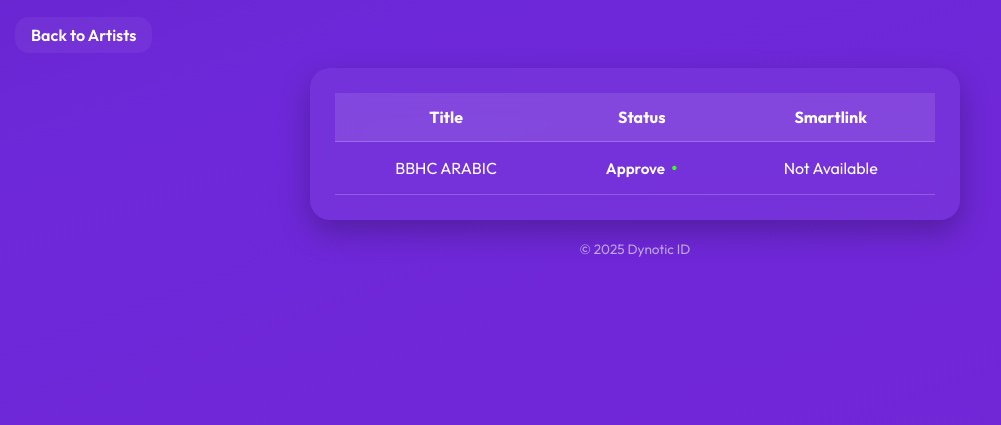
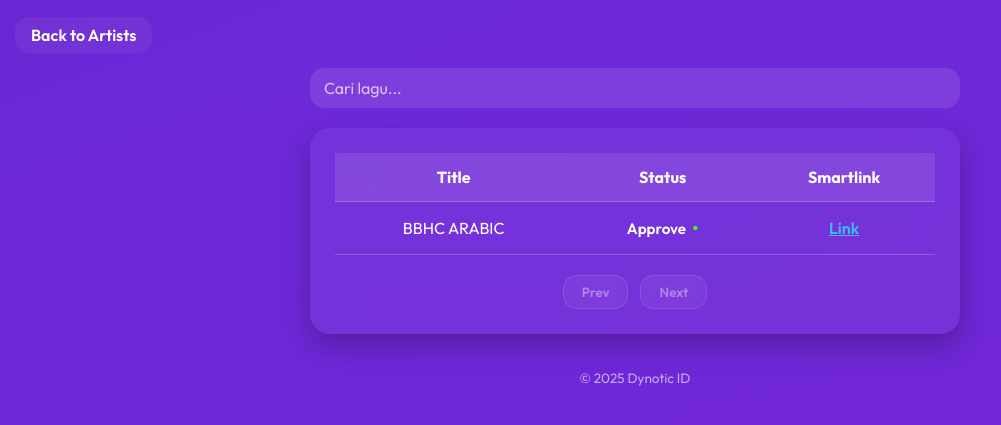
Before and after one commit to dynoticid/ganzlink, a plain HTML site: page index.html in a window 1280 px wide. Shown: the part 87-512 px from the top of the page, without its empty margins (5-1006 px from the left). Drawn offline with Linux system fonts and the light colour scheme.

Commit message:
index.html

```diff
--- a/index.html
+++ b/index.html
@@ -24,11 +24,7 @@ body{
   50%{background-position:100% 50%;}
   100%{background-position:0% 50%;}
 }
-h1{
-  margin-bottom:20px;
-  font-size:2.2rem;
-  text-align:center;
-}
+h1{margin-bottom:20px;font-size:2.2rem;text-align:center;}
 .back-btn{
   align-self:flex-start;
   margin-bottom:15px;
@@ -41,9 +37,20 @@ h1{
   background: rgba(255,255,255,0.05);
   transition: all 0.25s ease;
 }
-.back-btn:hover{
-  background: rgba(255,255,255,0.12);
+.back-btn:hover{background: rgba(255,255,255,0.12);}
+.search-box{width:100%;max-width:650px;margin-bottom:20px;}
+.search-box input{
+  width:100%;
+  padding:10px 14px;
+  border-radius:14px;
+  border:none;
+  outline:none;
+  font-size:1rem;
+  background: rgba(255,255,255,0.1);
+  color:#fff;
 }
+.search-box input::placeholder{color:rgba(255,255,255,0.7);}
+.search-box input:focus{background:rgba(255,255,255,0.2);}
 .card{
   width:100%;
   max-width:650px;
@@ -64,10 +71,7 @@ th,td{
   text-align:center;
   border-bottom:1px solid rgba(255,255,255,0.2);
 }
-th{
-  font-weight:700;
-  background: rgba(255,255,255,0.1);
-}
+th{font-weight:700;background: rgba(255,255,255,0.1);}
 .status-text{
   font-weight:600;
   font-size:0.95rem;
@@ -77,67 +81,121 @@ th{
   justify-content:center;
   gap:6px;
 }
-.status-text .dot{
-  font-size:1.2rem;
-}
+.status-text .dot{font-size:1.2rem;}
 .status-approve .dot { color: #39ff14; }
 .status-takedown .dot { color: #ff8c00; }
 .status-process .dot { color: #ffea00; }
 .status-rejected .dot { color: #ff0033; }
-
+.smartlink{
+  color:#38bdf8;
+  font-weight:600;
+  text-decoration:underline;
+}
+.pagination{
+  margin-top:20px;
+  display:flex;
+  justify-content:center;
+  gap:12px;
+}
+.page-btn{
+  cursor:pointer;
+  padding:8px 18px;
+  border-radius:14px;
+  background: rgba(255, 255, 255, 0.2);
+  color:#fff;
+  font-weight:600;
+  border:1px solid rgba(255,255,255,0.3);
+  box-shadow:0 0 10px rgba(255,255,255,0.15);
+  backdrop-filter: blur(10px);
+  -webkit-backdrop-filter: blur(10px);
+  transition: all 0.25s ease;
+}
+.page-btn:hover{
+  background: rgba(255, 255, 255, 0.35);
+  box-shadow: 0 0 15px rgba(255,255,255,0.3);
+  transform: scale(1.05);
+}
+.page-btn:disabled{
+  opacity:0.4;
+  cursor:not-allowed;
+  background: rgba(255,255,255,0.1);
+  box-shadow:none;
+}
 footer{
-  margin-top:20px;
+  margin-top:35px;
   color:rgba(255,255,255,0.6);
   font-size:0.85rem;
   text-align:center;
 }
-@media(max-width:600px){
-  th,td{padding:12px 8px;font-size:0.85rem;}
-}
+@media(max-width:600px){th,td{padding:12px 8px;font-size:0.85rem;}}
 </style>
 </head>
 <body>
 
 <h1>Ganz Neverdie - Releases</h1>
+<a href="https://dynoticid.github.io/smartlink/" class="back-btn">Back to Artists</a>
 
-<a href="https://dynoticid.github.io/smartlink/" class="back-btn">Back to Artists</a>
+<div class="search-box">
+  <input type="text" id="searchInput" placeholder="Cari lagu...">
+</div>
 
 <div class="card">
   <table>
     <thead>
-      <tr>
-        <th>Title</th>
-        <th>Status</th>
-        <th>Smartlink</th>
-      </tr>
+      <tr><th>Title</th><th>Status</th><th>Smartlink</th></tr>
     </thead>
-    <tbody id="table-body">
-      <!-- Data akan diisi oleh JS -->
-    </tbody>
+    <tbody id="table-body"></tbody>
   </table>
+  <div class="pagination">
+    <button class="page-btn" id="prevBtn">Prev</button>
+    <button class="page-btn" id="nextBtn">Next</button>
+  </div>
 </div>
 
 <footer>© 2025 Dynotic ID</footer>
 
 <script>
-// Lagu tunggal
 const songs = [
-  {title:"BBHC ARABIC", status:"approve"}
+  {title:"BBHC ARABIC", status:"approve", link:"#"}
 ];
+
+let filteredSongs = [...songs];
+let currentPage = 1;
+const rowsPerPage = 5;
 
 function renderTable(){
   const tableBody = document.getElementById("table-body");
   tableBody.innerHTML = "";
-  songs.forEach(song=>{
+  const start = (currentPage-1)*rowsPerPage;
+  const end = start+rowsPerPage;
+  const pageSongs = filteredSongs.slice(start,end);
+
+  pageSongs.forEach(song=>{
     const row = document.createElement("tr");
     row.innerHTML = `
       <td>${song.title}</td>
       <td><span class="status-text status-${song.status}">${song.status.charAt(0).toUpperCase() + song.status.slice(1)}<span class="dot">•</span></span></td>
-      <td>Not Available</td>
+      <td>${song.status==="approve"? `<a href="${song.link}" class="smartlink" target="_blank">Link</a>`:"Not Available"}</td>
     `;
     tableBody.appendChild(row);
   });
+
+  document.getElementById("prevBtn").disabled = currentPage===1;
+  document.getElementById("nextBtn").disabled = end>=filteredSongs.length;
 }
+
+document.getElementById("prevBtn").addEventListener("click", ()=>{
+  if(currentPage>1){currentPage--;renderTable();}
+});
+document.getElementById("nextBtn").addEventListener("click", ()=>{
+  if(currentPage*rowsPerPage<filteredSongs.length){currentPage++;renderTable();}
+});
+document.getElementById("searchInput").addEventListener("input",(e)=>{
+  const keyword = e.target.value.toLowerCase();
+  filteredSongs = songs.filter(s=>s.title.toLowerCase().includes(keyword));
+  currentPage=1;
+  renderTable();
+});
 
 renderTable();
 </script>
```
